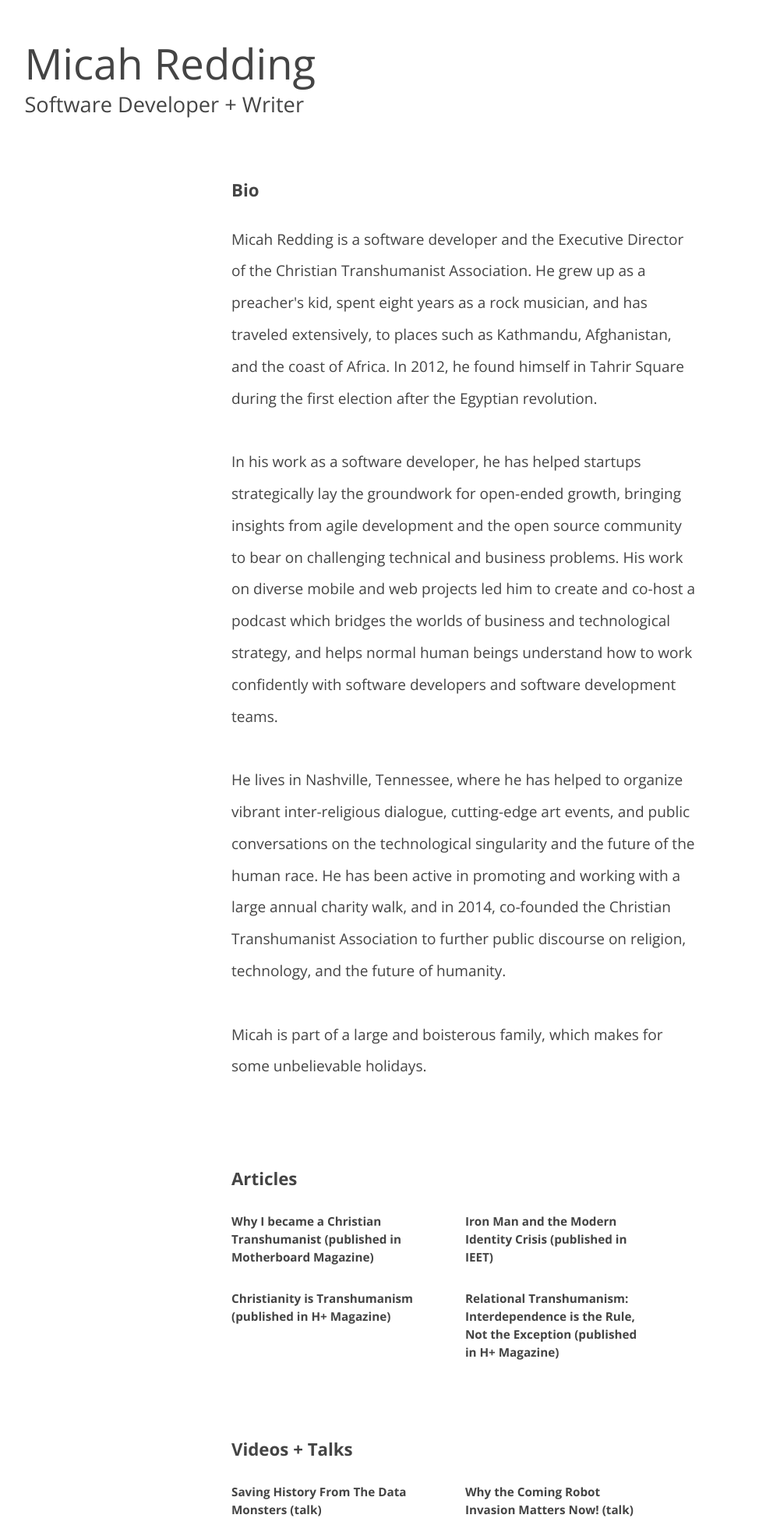
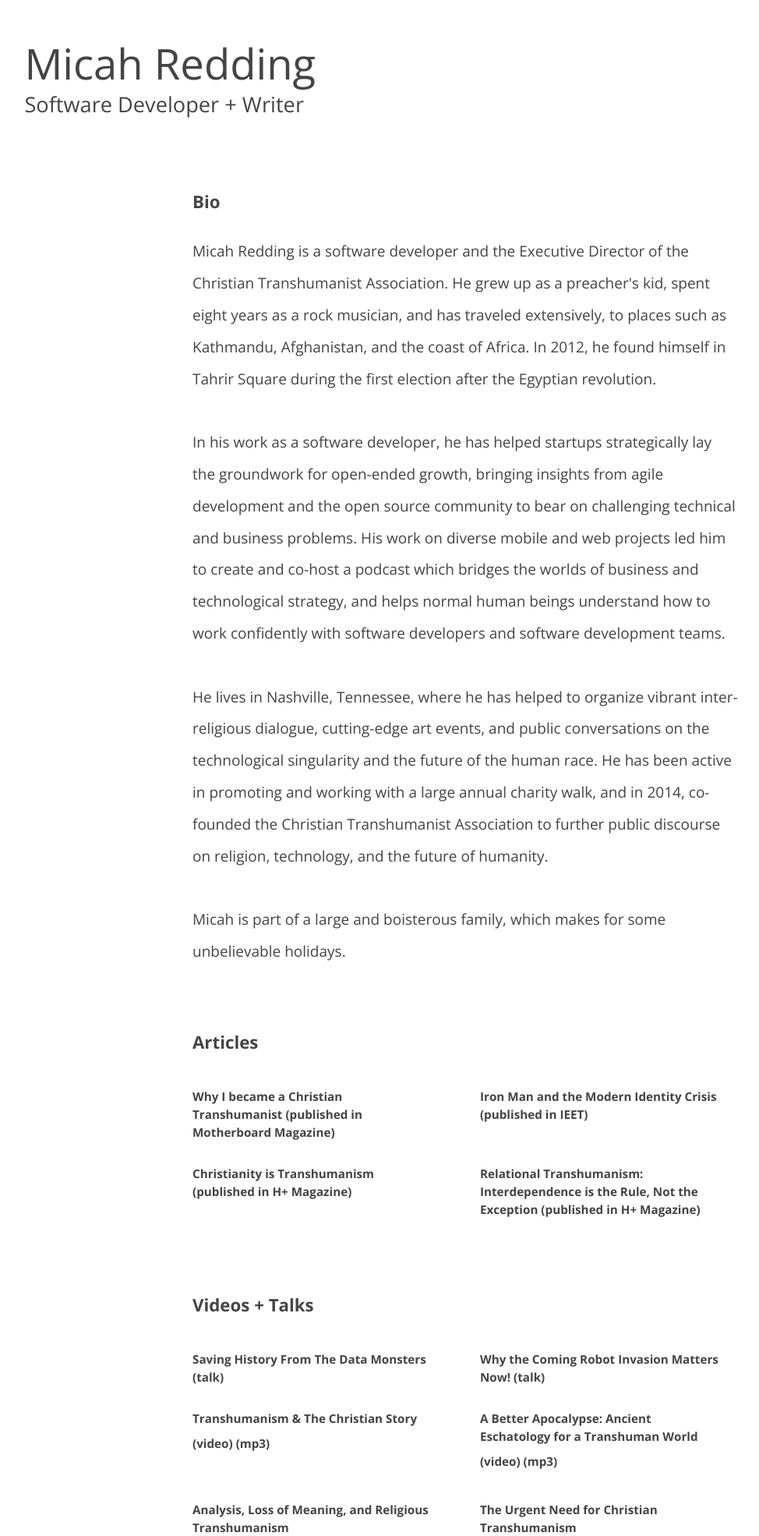
Before and after one commit to micahredding/micahredding.com, a PHP site: page /blog/bio.html in a window 1280 px wide. Shown: the top 1970 px of the page at 78% size, without its empty margins (43-1017 px from the left). Run offline with PHP 8.4, Linux system fonts and the light colour scheme.

Commit message:
Streamlining styles -- moving bio page elements onto front page

```diff
--- a/bio.html
+++ b/bio.html
@@ -10,7 +10,7 @@
 <link href="font-awesome/css/font-awesome.min.css" rel="stylesheet">
 <link href="styles.css" title="compact" rel="stylesheet" type="text/css">
 <link href="header_styles.css" title="compact" rel="stylesheet" type="text/css">
-<link href="bio_styles.css" title="compact" rel="stylesheet" type="text/css">
+<link href="page_styles.css" title="compact" rel="stylesheet" type="text/css">
 <meta name="viewport" content="width=device-width, user-scalable=no">
 </head>
 
@@ -20,7 +20,8 @@
     <h1>Micah Redding</h1>
     <p>Software Developer + Writer</p>
   </header></a>
-<div class="container">
+
+<section>
   <!--
   <h3>About</h3>
   I&rsquo;m Micah Redding, a software developer, writer, and the co-founder and executive director of the Christian Transhumanist Association. I grew up as a preacher&rsquo;s kid, spent eight years as a rock musician, and have traveled to places such as Kathmandu, Afghanistan, and the coast of Africa. In 2012, I found myself in Tahrir Square during the first election after the Egyptian revolution. <br /><br />
@@ -38,11 +39,12 @@
 
   He lives in Nashville, Tennessee, where he has helped to organize vibrant inter-religious dialogue, cutting-edge art events, and public conversations on the technological singularity and the future of the human race. He has been active in promoting and working with a large annual charity walk, and in 2014, co-founded the Christian Transhumanist Association to further public discourse on religion, technology, and the future of humanity.<br /><br />
 
-  Micah is part of a large and boisterous family, which makes for some unbelievable holidays.<br /><br />
-  <br />
+  Micah is part of a large and boisterous family, which makes for some unbelievable holidays.
+</section>
 
+<section>
   <h3>Articles</h3>
-  <ul class="section">
+  <ul class="squares halves">
     <li>
       <a href="http://motherboard.vice.com/read/why-i-became-a-christian-transhumanist">Why I became a Christian Transhumanist (published in Motherboard Magazine)</a>
     </li>
@@ -56,10 +58,11 @@
       <a href="http://hplusmagazine.com/2014/10/02/relational-transhumanism-interdependence-rule-exception/">Relational Transhumanism: Interdependence is the Rule, Not the Exception (published in H+ Magazine)</a>
     </li>
   </ul>
-  <br />
+</section>
 
+<section>
   <h3>Videos + Talks</h3>
-  <ul class="section">
+  <ul class="halves squares">
     <li>
       <a href="http://micahredding.com/history">Saving History From The Data Monsters (talk)</a>
     </li>
@@ -87,10 +90,11 @@
       <a href="http://resources.brickcaster.com/micah/the_urgent_need_for_christian_transhumanism.mp3">(mp3)</a>
     </li>
   </ul>
-  <br />
+</section>
 
+<section>
   <h3>Podcasts</h3>
-  <ul class="section">
+  <ul class="squares halves">
     <li>
       <a href="http://brickcaster.com/singularity">Broadcast From The Singularity</a>
     </li>
@@ -104,10 +108,11 @@
       <a href="http://brickcaster.com/abstraction">The Podcast of Unnecessary Abstraction(s)</a>
     </li>
   </ul>
-  <br />
+</section>
 
+<section>
   <h3>Essays</h3>
-  <ul class="section">
+  <ul class="squares halves">
     <li>
       <a href="http://micahredding.com/blog/2013/06/07/iron-man-and-modern-identity-crisis">Iron Man and the Modern Identity Crisis</a>
     </li>
@@ -124,10 +129,9 @@
       <a href="http://micahredding.com/blog/2012/03/06/why-are-humans-evil">Why are humans Evil?</a>
     </li>
   </ul>
+</section>
 
-  <br />
-
-
+<section>
   <h3>Photos</h3>
   <em>(click to open full-size)</em><br />
 
@@ -145,16 +149,16 @@
       <img src="http://resources.brickcaster.com/micah/images/micah_sky.jpg" />
     </a>
   </div>
-  <br /><br />
+</section>
 
-
+<section>
   <h3>Contact</h3>
-  <ul class="section">
+  <ul class="squares halves">
     <li><a href="mailto:micahredding@gmail.com?subject=read%20your%20about%20page">get in touch by email</a></li>
     <li><a href="http://micahredding.com/list">subscribe to essays</a></li>
   </ul>
 
-</div>
+</section>
 
 <br /><br /><br />
 
--- /dev/null
+++ b/page_styles.css
@@ -0,0 +1,62 @@
+#page.bio, #page.all {
+  text-align: left;
+}
+
+/*#page.bio .container {
+  font-size: 0.7em;
+  max-width: 600px;
+  text-align: left;
+}*/
+#page.bio section {
+  font-size: 0.7em;
+  display: block;
+  margin:2em auto 4em;
+  max-width: 700px;
+  padding:0;
+  text-align: left;
+}
+#page.bio section ul li {
+  clear: both;
+  display: inline-block;
+  font-size:0.8em;
+  text-align: left;
+  vertical-align: top;
+}
+#page.bio header {
+  text-align: left;
+}
+#page.all header {
+  text-align: center;
+}
+
+@media(min-width: 700px) {
+  #page.bio header {
+    margin: 2em;
+  }
+}
+
+#page.bio h1 {
+  margin: 0.2em 0;
+  text-align: left;
+}
+#page.bio h3 + em {
+  display: block;
+  font-weight: normal;
+  margin-bottom: -1.5em;
+  margin-top: -1.5em;
+}
+#page.bio section a {
+  font-weight: bold;
+}
+#page.bio .photo-wrapper img, #page.all .photo-wrapper img {
+  height: auto;
+  max-width: 250px;
+  vertical-align: top;
+  width: 100%;
+}
+
+#page.bio ul, #page.bio ul li {
+  display: block;
+  text-align: left;
+  max-width: 100%;
+}
--- a/styles.css
+++ b/styles.css
@@ -25,24 +25,71 @@ h1 {
 
 #page {
   margin:0 20px;
+}
+section, header {
+  display: block;
+  margin: 0 auto;
+  margin-bottom: 8em;
+  padding: 0;
+}
+section.center, header.center {
   text-align: center;
 }
-#page ul, .container, .container-narrow, #page section {
-  display: block;
-  margin:0 auto;
+section.wide, header.wide {
   max-width: 1060px;
-  padding:0;
-  text-align: center;
 }
-#page ul.section li {
+section.normal, header.normal {
+  max-width: 800px;
+}
+section.narrow, header.narrow {
+  max-width: 600px;
+}
+ul.squares {
+  padding-left: 0;
+}
+ul.squares li {
   clear: both;
-  display: inline-block;
+  list-style: none;
   font-size:0.8em;
-  margin:1em 2% 1em;
-  max-width: 220px;
+  margin:1em;
   text-align: center;
   vertical-align: top;
 }
+@media(min-width: 600px) {
+  ul.halves li {
+    display: inline-block;
+    margin:1em 2% 1em;
+    width: 44%;
+  }
+  ul.halves li:nth-child(odd) {
+    margin-left: 0;
+    margin-right: 4%;
+  }
+  ul.halves li:nth-child(even) {
+    margin-left: 4%;
+    margin-right: 0;
+  }
+}
+@media(min-width: 800px) {
+  ul.thirds li {
+    display: inline-block;
+    margin:1em 2% 1em;
+    width: 28%;
+  }
+  ul.fourths li {
+    display: inline-block;
+    margin:1em 2% 1em;
+    width: 28%;
+  }
+}
+@media(min-width: 1200px) {
+  ul.fourths li {
+    display: inline-block;
+    margin:1em 2% 1em;
+    width: 16%;
+  }
+}
+
 #page ul li a span {
   display: block;
   width: 100%;
```
Also changed, not shown: index.html (+111 -24 lines).
